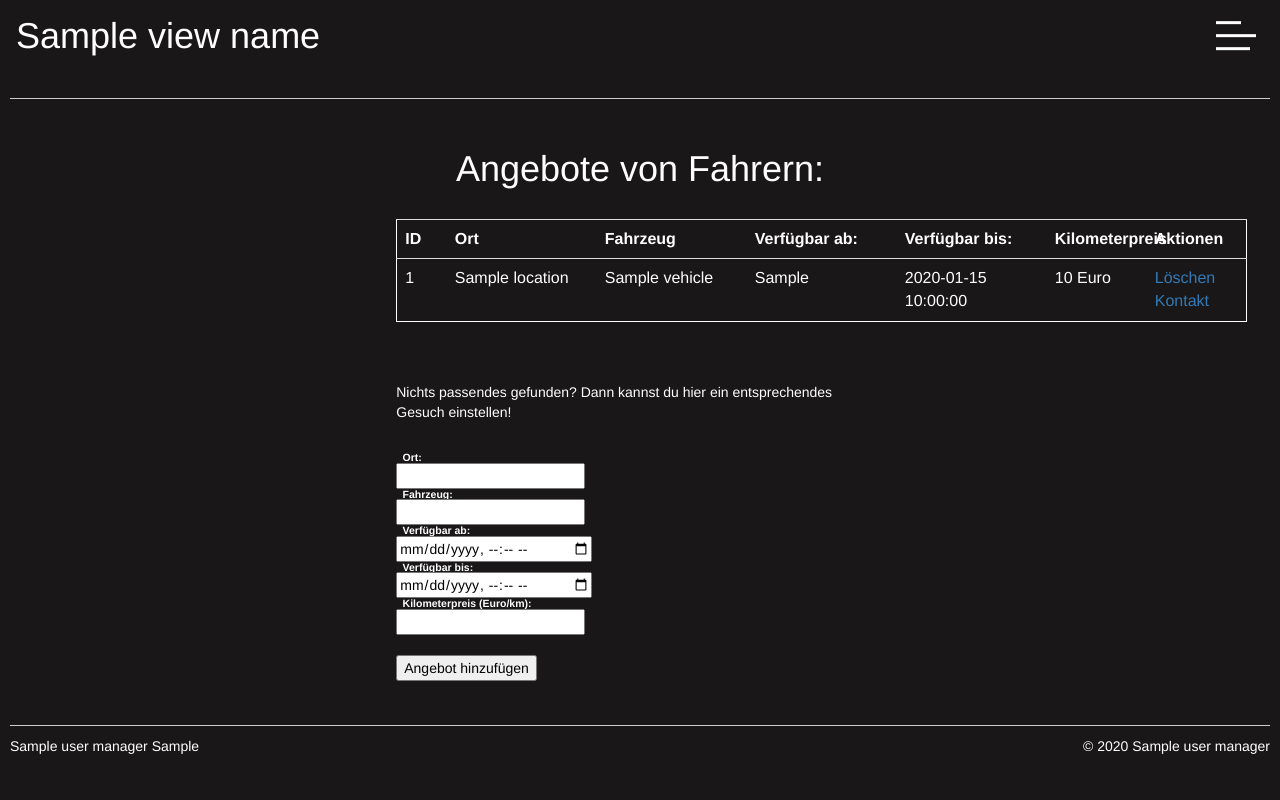
After one commit to LPaaS-WiInf-Projektgruppe/Projekt-Knock-Knock, a Flask app: template project_knock_knock/templates/driverOffer.html in a window 1280 px wide. The commit adds this page. Run offline with Flask 2, Linux system fonts and the light colour scheme; the template is opened without the code that fills it: most values are stand-ins (such as "Sample title", 1, 10 or a date in 2020); some libraries are stand-ins or nearby versions.

Commit message:
Seite für Angebote der Fahrer

```diff
--- a/project_knock_knock/__init__.py
+++ b/project_knock_knock/__init__.py
@@ -8,6 +8,7 @@ from werkzeuge.HomeWerkzeug import  home, index
 from werkzeuge.SettingsWerkzeug import settings
 from werkzeuge.AboutWerkzeug import about
 from werkzeuge.CreateWerkzeug import create
+from werkzeuge.DriverOfferWerkzeug import driverOffer
 
 from Models import User
 from extensions import db
@@ -31,6 +32,7 @@ def createApp(config_file= 'config.py'):
     app.register_blueprint(settings)
     app.register_blueprint(about)
     app.register_blueprint(create)
+    app.register_blueprint(driverOffer)
 
 
     db.init_app(app)
--- /dev/null
+++ b/project_knock_knock/static/driverOffer_style.css
@@ -0,0 +1,23 @@
+body
+{
+    color: #FFFFFF;
+}
+
+h1
+{
+  text-align: center;
+}
+
+.Table
+{
+  align-items: center;
+  color: white;
+  border: thin solid;
+  border-color: white;
+  /*background-color: #8a9da8;*/
+}
+
+.Label
+{
+  color: white;
+}
--- a/project_knock_knock/templates/create.html
+++ b/project_knock_knock/templates/create.html
@@ -49,7 +49,7 @@
           <td>{{ offer.time }}</td>
           <td>{{ offer.money }} Euro</td>
           <td>
-            <a href="/delete/{{offer.id}}">LÃķschen</a>
+            <a href="/deleteComOffer/{{offer.id}}">Löschen</a>
             <br>
             <a href = "">Kontakt</a>
           </td>
@@ -76,7 +76,7 @@
   <label for "geld" class="Label"> Geld:</label><br>
   <input type="number" step="0.01" min=1 name="geld" id="geld" required><br>
   <br>
-  <input type="submit" value="Angebot hinzufÃžgen">
+  <input type="submit" value="Angebot hinzufügen">
 </form>
 
 </div>
--- /dev/null
+++ b/project_knock_knock/templates/driverOffer.html
@@ -0,0 +1,91 @@
+
+<meta content="width=device-width, initial-scale=1" name="viewport" />
+
+{% extends 'flask_user/_public_base.html' %}
+
+{% block extra_css %}
+
+<link href="{{url_for('static', filename='driverOffer_style.css')}}" rel="stylesheet" type="text/css">
+
+<script src="https://ajax.googleapis.com/ajax/libs/jquery/2.2.4/jquery.min.js"></script>
+<script src="https://cdnjs.cloudflare.com/ajax/libs/jquery-sidebar/3.3.2/jquery.sidebar.min.js"></script>
+
+<script type=text/javascript src="{{url_for('static', filename='driverOffer__script.js') }}"></script>
+
+<style media="screen">
+  p
+  {
+    color: white;
+  }
+</style>
+
+{% endblock %}
+
+{% block content %}
+
+<br>
+
+<div>
+  <h1>
+      Angebote von Fahrern:
+  </h1>
+
+<br>
+
+  <table class="Table" style="table-layout:fixed;">
+      <tr>
+        <th style="width:50px;"> ID </th>
+        <th style="width:150px;"> Ort </th>
+        <th style="width:150px;"> Fahrzeug </th>
+        <th style="width:150px;"> Verfügbar ab: </th>
+        <th style="width:150px;"> Verfügbar bis: </th>
+        <th style="width:100px;"> Kilometerpreis </th>
+        <th style="width:100px;"> Aktionen </th>
+      </tr>
+      {% for driverOffer in allDriverOffers %}
+        <tr>
+          <td>{{ driverOffer.id }}</td>
+          <td>{{ driverOffer.location }}</td>
+          <td>{{ driverOffer.vehicle }}</td>
+          <td>{{ driverOffer.availFrom }}</td>
+          <td>{{ driverOffer.availUntil }}</td>
+          <td>{{ driverOffer.kmPrice }} Euro</td>
+          <td>
+            <a href="/deleteDriverOffer/{{driverOffer.id}}">Löschen</a>
+            <br>
+            <a href = "">Kontakt</a>
+          </td>
+        </tr>
+        {% endfor %}
+  </table>
+
+  <br>
+  <br>
+  <p>
+    Nichts passendes gefunden? Dann kannst du hier ein entsprechendes Gesuch einstellen!
+  </p>
+  <br>
+<form style="color: black; align-items: center;" action="/driverOffer" method="POST">
+  <label for "ort" class="Label"> Ort:</label><br>
+  <input type="text" name="ort" id="ort" required><br>
+
+  <label for "fahrzeug" class="Label"> Fahrzeug:</label><br>
+  <input type="text" name="fahrzeug" id="fahrzeug" required><br>
+
+  <label for "von" class="Label"> Verfügbar ab:</label><br>
+  <input type="datetime-local" name="von" id="von" required><br>
+
+  <label for "bis" class="Label"> Verfügbar bis:</label><br>
+  <input type="datetime-local" name="bis" id="bis" required><br>
+
+  <label for "preis" class="Label"> Kilometerpreis (Euro/km):</label><br>
+  <input type="number" step="0.01" min=0.05 name="preis" id="preis" required><br>
+  <br>
+  <input type="submit" value="Angebot hinzufügen">
+</form>
+
+</div>
+
+
+
+{% endblock %}
--- a/project_knock_knock/templates/flask_user/flask_user_layout.html
+++ b/project_knock_knock/templates/flask_user/flask_user_layout.html
@@ -331,6 +331,7 @@
                   <a class="nav-item" href="/settings">Settings</a>
                   <a class="nav-item" href="/about">About</a>
                   <a class="nav-item" href="/create">Create</a>
+                  <a class="nav-item" href="/driverOffer">Driver Offers</a>
                 </nav>
             </div>
         </div>
--- a/project_knock_knock/werkzeuge/CreateWerkzeug.py
+++ b/project_knock_knock/werkzeuge/CreateWerkzeug.py
@@ -26,7 +26,7 @@ def createComOffer():
         allOffers = comOffers.query.order_by(comOffers.id).all()
         return render_template('create.html', view_name ='Create', allOffers=allOffers)
 
-@create.route('/delete/<int:id>')
+@create.route('/deleteComOffer/<int:id>')
 def delete(id):
     offer_to_delete = comOffers.query.get_or_404(id)
     try:
```
Also changed, not shown: project_knock_knock/Models.py (+11 -2 lines), project_knock_knock/werkzeuge/DriverOfferWerkzeug.py (added, +38 -0 lines), project_knock_knock/static/driverOffer_script.js (added).
